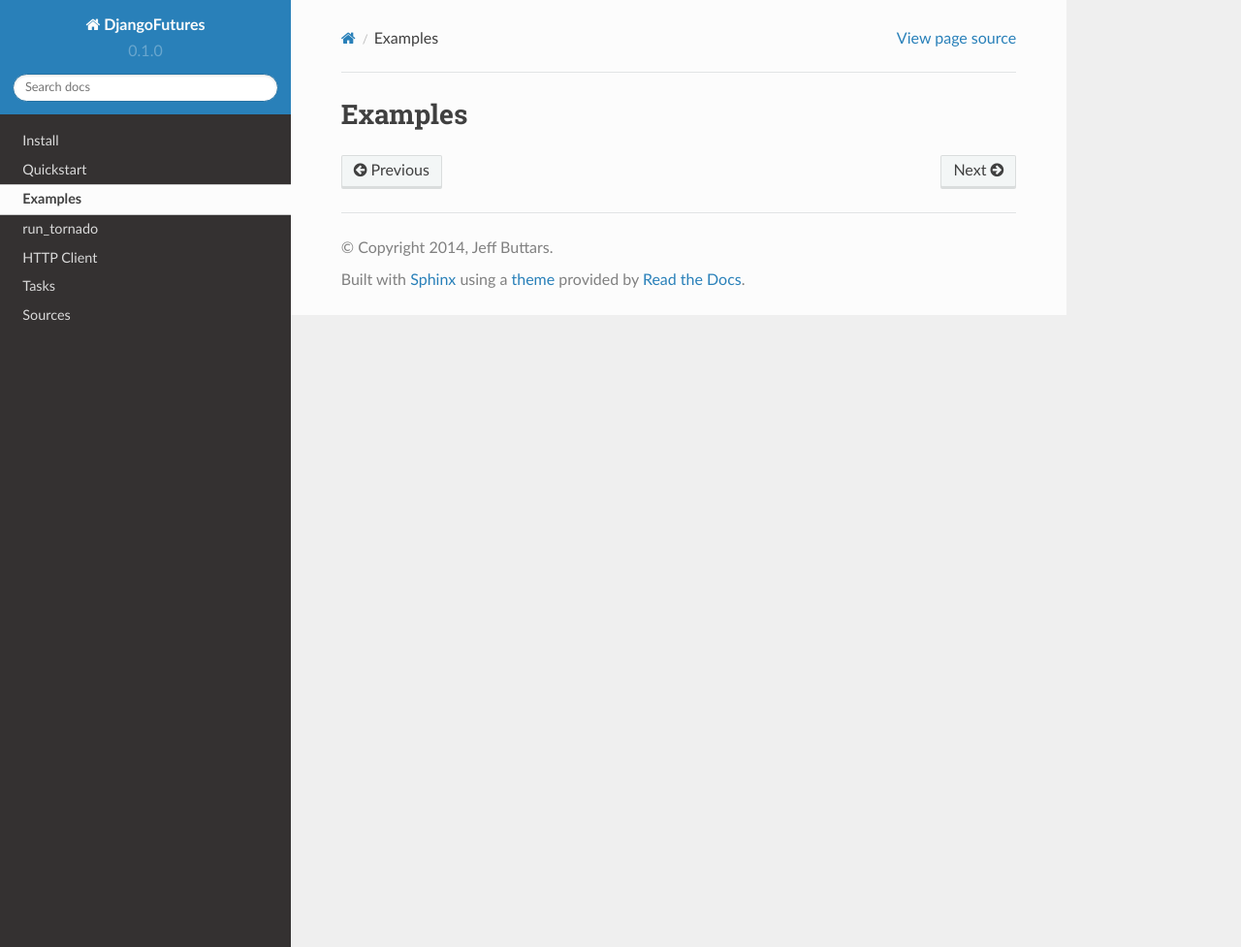
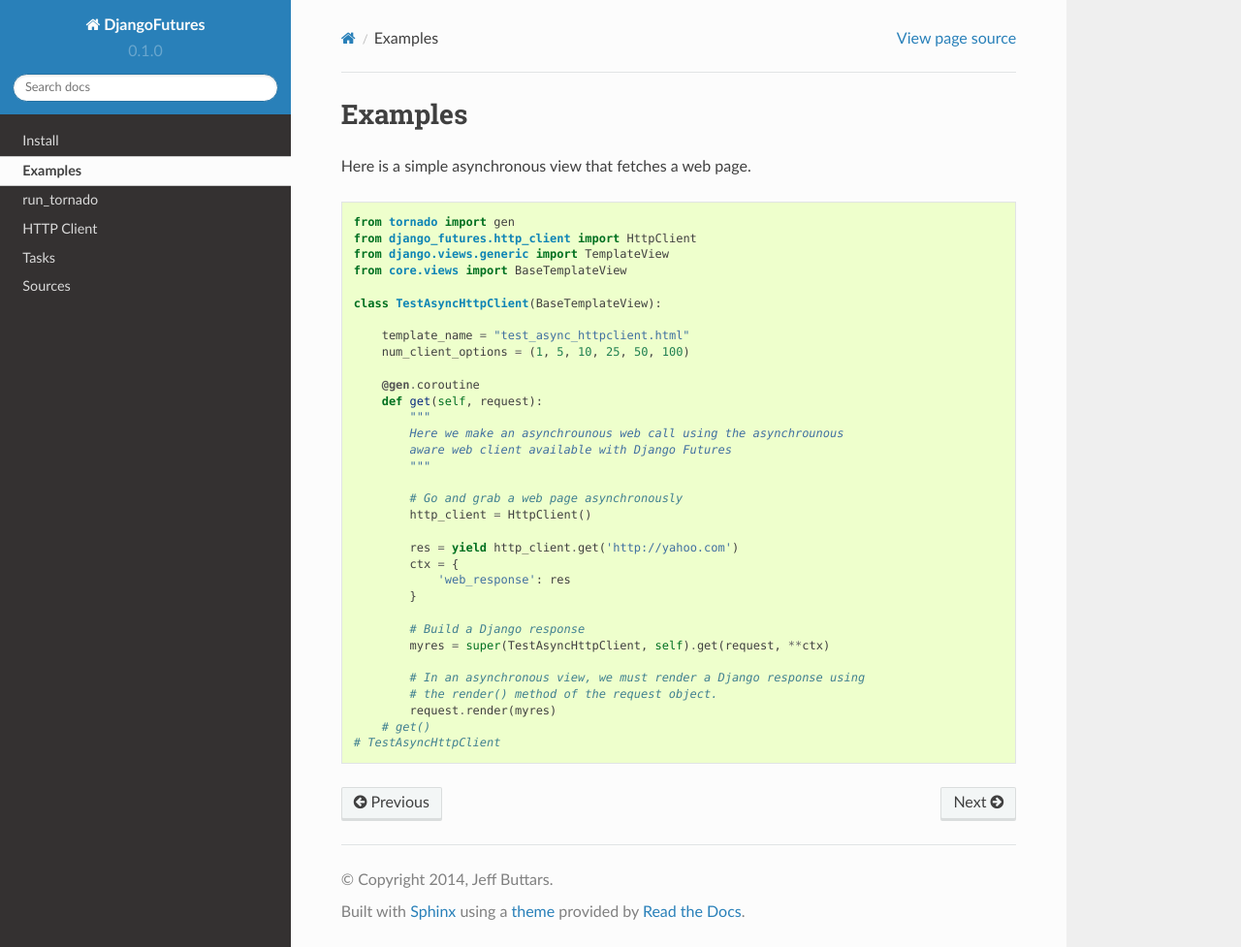
Before and after one commit to jeffbuttars/django-futures, a Sphinx documentation site: the page built from docs/examples.rst, in a window 1280 px wide and 977 px high. Shown: the whole window at 97% size. Built offline with Sphinx 7.4.7 and the Read the Docs theme 2.0.0, drawn with Linux system fonts in a browser that asks for light colours; pages that are not in the unit, such as notebooks, are missing from menus.

Commit message:
Add more docs to better match the m1 release.

```diff
--- a/docs/examples.rst
+++ b/docs/examples.rst
@@ -1,2 +1,40 @@
 Examples
 ========
+
+Here is a simple asynchronous view that fetches a web page.
+
+.. code-block:: python
+
+    from tornado import gen
+    from django_futures.http_client import HttpClient
+    from django.views.generic import TemplateView
+    from core.views import BaseTemplateView
+
+    class TestAsyncHttpClient(BaseTemplateView):
+
+        template_name = "test_async_httpclient.html"
+        num_client_options = (1, 5, 10, 25, 50, 100)
+
+        @gen.coroutine
+        def get(self, request):
+            """
+            Here we make an asynchrounous web call using the asynchrounous
+            aware web client available with Django Futures
+            """
+
+            # Go and grab a web page asynchronously
+            http_client = HttpClient()
+
+            res = yield http_client.get('http://yahoo.com')
+            ctx = {
+                'web_response': res
+            }
+
+            # Build a Django response
+            myres = super(TestAsyncHttpClient, self).get(request, **ctx)
+
+            # In an asynchronous view, we must render a Django response using
+            # the render() method of the request object.
+            request.render(myres)
+        # get()
+    # TestAsyncHttpClient
--- a/docs/httpclient.rst
+++ b/docs/httpclient.rst
@@ -1,2 +1,7 @@
 HTTP Client
 ===========
+
+.. automodule:: django_futures.http_client
+    :members:
+    :undoc-members:
+    :show-inheritance:
--- a/docs/index.rst
+++ b/docs/index.rst
@@ -9,7 +9,6 @@ Contents:
   :maxdepth: 2
 
   install
-  quickstart
   examples
   management
   httpclient
--- a/docs/tasks.rst
+++ b/docs/tasks.rst
@@ -1,2 +1,7 @@
 Tasks
 =====
+
+.. automodule:: django_futures.decorators
+    :members: ttask, ctask
+    :undoc-members:
+    :show-inheritance:
```
Also changed, not shown: docs/install.rst (+23 -0 lines), 2 other files.
